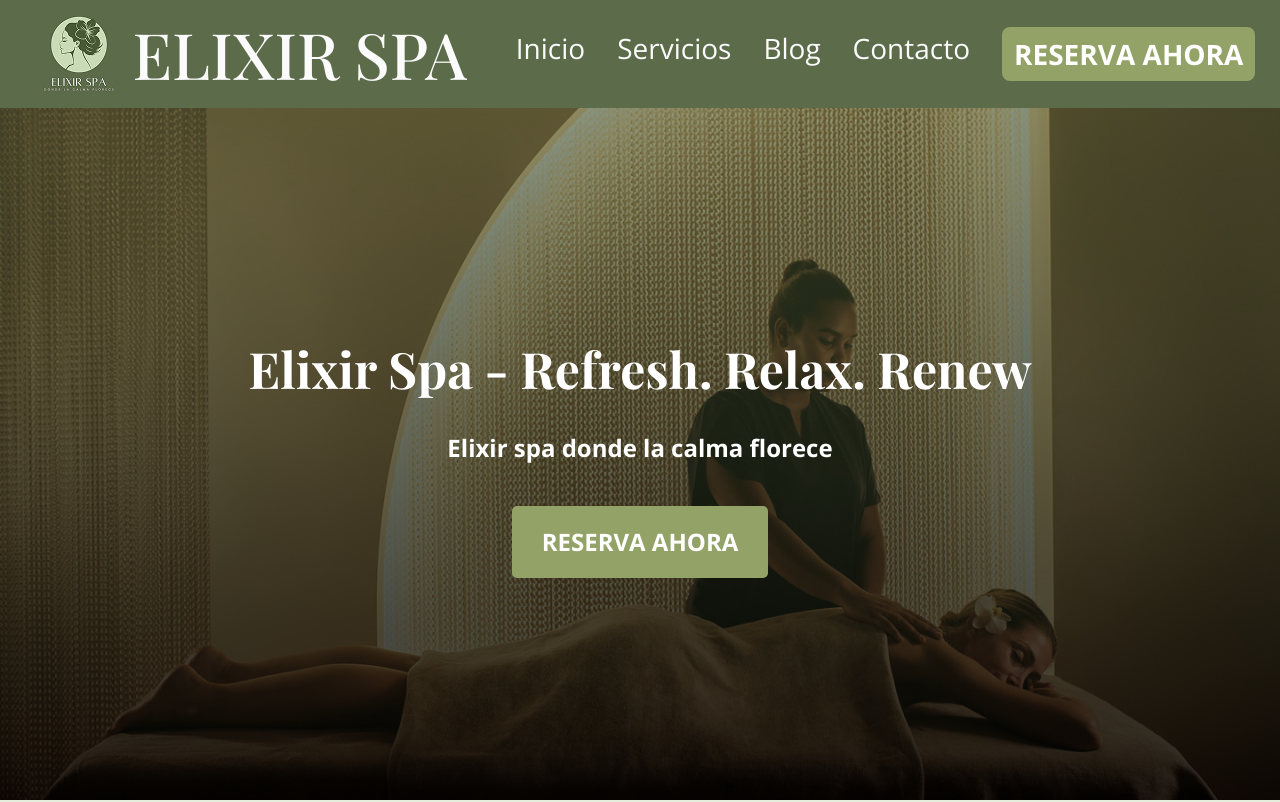
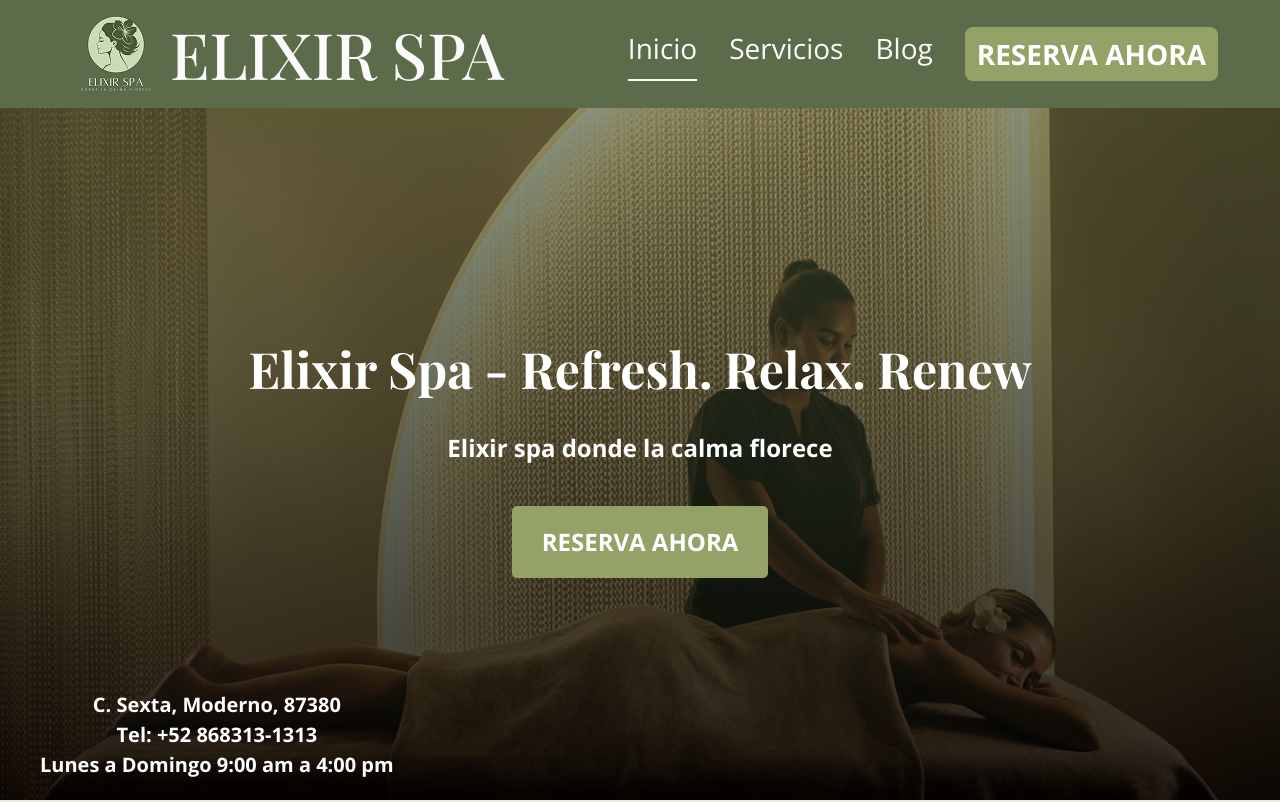
Before and after one commit to xJM11x/elixir-spa, a React (Vite) app: page / in a window 1280 px wide. Shown: the top 802 px of the page. Built offline with nearby package versions, Linux system fonts and the light colour scheme; a web font is replaced by a local one.

Commit message:
Little changes

```diff
--- a/src/components/NavBar.jsx
+++ b/src/components/NavBar.jsx
@@ -1,6 +1,13 @@
-import { Link } from "react-router-dom";
+import { Link, useLocation } from "react-router-dom";
 
 const NavBar = () => {
+    const location = useLocation();
+
+    const linkClass =
+    "relative cursor-pointer after:content-[''] after:absolute after:bottom-0 after:left-0 after:h-[2px] after:bg-white after:transition-all after:duration-300";
+
+    const isActive = (path) =>
+    location.pathname === path ? "after:w-full" : "after:w-0 hover:after:w-full";
     return(
         <div className="bg-[#5C6C4A] text-[#FBFBFB] px-[20x] fixed min-h-[108px] z-10 w-screen max-w-full">
             <div className="flex items-center justify-around">
@@ -10,13 +17,12 @@ const NavBar = () => {
                 </Link>
                 <div>
                     <ul className="font-open-sans text-[22px] lg:text-[28px] ease-in-out flex flex-row gap-[32px]">
-                        <Link to={"/"} className="relative cursor-pointer after:content-[''] after:absolute after:bottom-0 after:left-0 after:w-0 after:h-[2px] after:bg-white after:transition-all after:duration-300 hover:after:w-full">Inicio</Link>
-                        <Link to={"/services"} className="relative cursor-pointer after:content-[''] after:absolute after:bottom-0 after:left-0 after:w-0 after:h-[2px] after:bg-white after:transition-all after:duration-300 hover:after:w-full">Servicios</Link>
-                        <Link to={"/blog"} className="relative cursor-pointer after:content-[''] after:absolute after:bottom-0 after:left-0 after:w-0 after:h-[2px] after:bg-white after:transition-all after:duration-300 hover:after:w-full">Blog</Link>
-                        <li className="relative cursor-pointer after:content-[''] after:absolute after:bottom-0 after:left-0 after:w-0 after:h-[2px] after:bg-white after:transition-all after:duration-300 hover:after:w-full">Contacto</li>
-                        <Link to={"/reservation"} className="rounded-[8px] bg-[#93A267] hover:scale-105 hover:bg-[#b2c17f] cursor-pointer text-white px-[12px] py-[6px] w-fit flex items-center justify-center">
-                            <p className="font-open-sans font-bold">RESERVA AHORA</p>
-                        </Link>
+                    <Link to="/" className={`${linkClass} ${isActive("/")}`}>Inicio</Link>
+                    <Link to="/services" className={`${linkClass} ${isActive("/services")}`}>Servicios</Link>
+                    <Link to="/blog" className={`${linkClass} ${isActive("/blog")}`}>Blog</Link>
+                    <Link to="/reservation" className="rounded-[8px] bg-[#93A267] hover:scale-105 hover:bg-[#b2c17f] cursor-pointer text-white px-[12px] py-[6px] w-fit flex items-center justify-center">
+                        <p className="font-open-sans font-bold">RESERVA AHORA</p>
+                    </Link>
                     </ul>
                 </div>
             </div>
--- a/src/pages/HomePage/Hero.jsx
+++ b/src/pages/HomePage/Hero.jsx
@@ -13,6 +13,7 @@ const Hero = () => {
                     <p className="mb-[40px] font-open-sans text-[24px] font-bold">Elixir spa donde la calma florece</p>
                     <Boton name={'RESERVA AHORA'} />
                 </div>
+                <p className="text-center absolute bottom-0 left-0 font-open-sans text-[20px] font-bold text-white ml-[40px] mb-[20px]">C. Sexta, Moderno, 87380<br/> Tel: +52 868313-1313<br/> Lunes a Domingo 9:00 am a 4:00 pm</p>
             </div>
         </div>
     )
--- a/src/pages/ReservationPage.jsx
+++ b/src/pages/ReservationPage.jsx
@@ -52,7 +52,7 @@ const ReservetionPage = () => {
 
     const schedule = [];
 
-    for (let hour = 10; hour <= 19; hour++) {
+    for (let hour = 9; hour <= 16; hour++) {
     const formattedHour = hour < 12
         ? `${hour} AM`
         : hour === 12
```
